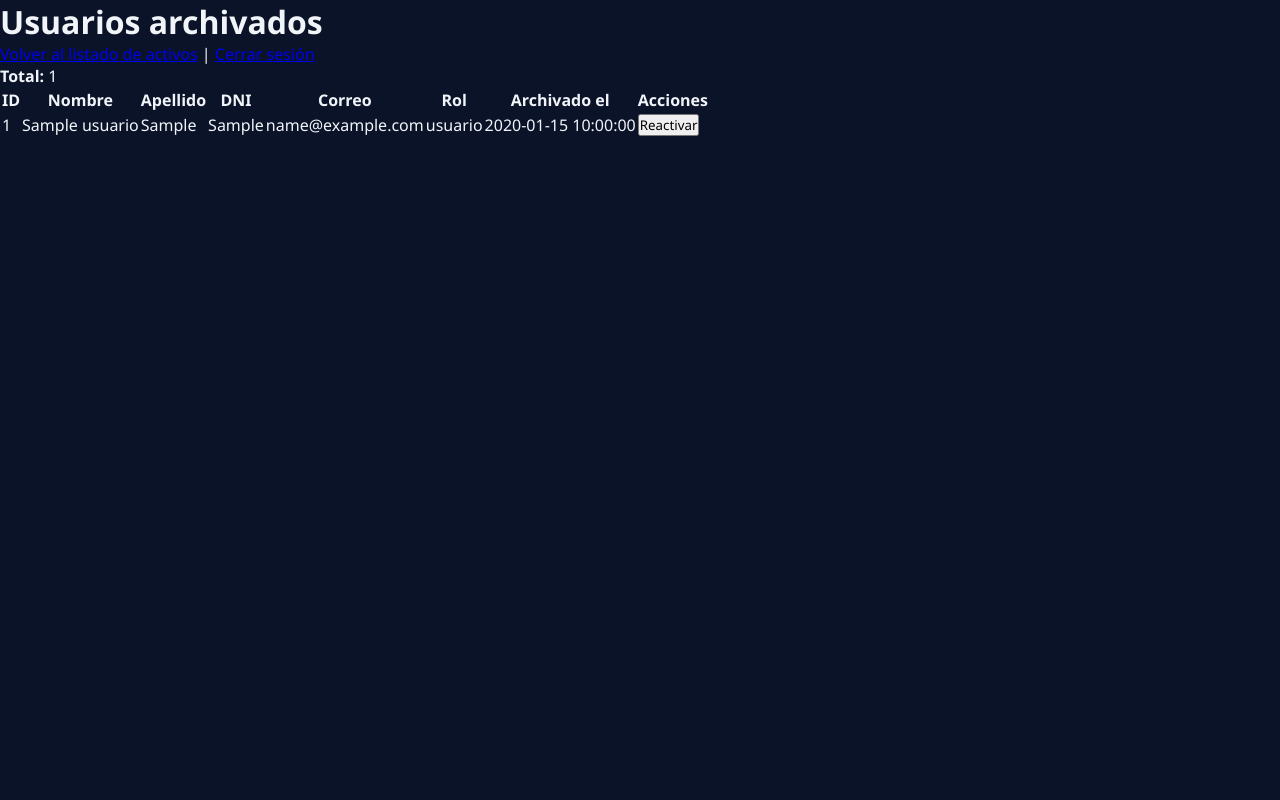
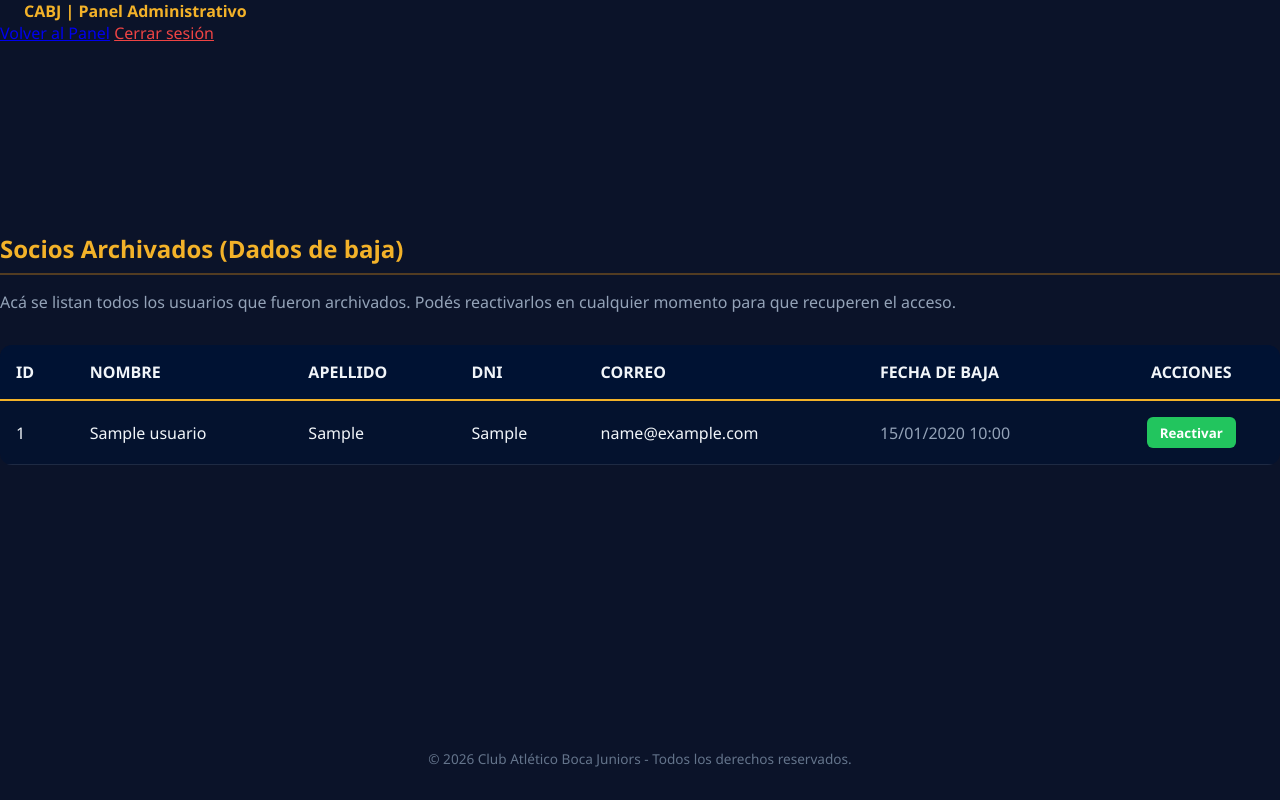
Before and after one commit to agustinpereyra310/Pereyra_Agustin_Proyecto_Final, a PHP site: page /usuarios_archivados.php in a window 1280 px wide. Run offline with PHP 8.4, Linux system fonts and the light colour scheme; the visitor is signed in with stand-in values (Sample User, id 1); tables that the repository leaves empty hold one stand-in row (values such as "Sample post").

Commit message:
Actualizo estilos y reactivacion de usuarios

```diff
--- a/LEEME.txt
+++ b/LEEME.txt
@@ -22,8 +22,8 @@ INSTALACION
       http://localhost/phpmyadmin
 
 4. Ir a la pestania "Importar", elegir el archivo boca_socios.sql
-   y presionar "Importar". Esto crea la base "boca_socios" y la tabla
-   "usuarios".
+   y presionar "Importar". Esto crea la base "boca_socios" y las tablas
+   "usuarios", "partidos" y "entradas_socios".
 
 5. Abrir el sistema en el navegador:
       http://localhost/Boca_socios/
--- a/reactivar_usuario.php
+++ b/reactivar_usuario.php
@@ -15,7 +15,7 @@ if ($_SERVER['REQUEST_METHOD'] !== 'POST') {
     exit('Método no permitido.');
 }
 
-// Verificamos el token CSRF
+// Verificamos el token CSRF (si no coincide, se corta acá)
 if (!validar_token_csrf($_POST['csrf_token'] ?? null)) {
     http_response_code(403);
     exit('Solicitud no válida.');
@@ -29,7 +29,7 @@ if ($id === false || $id === null || $id < 1) {
 }
 
 try {
-    // Quitamos la fecha de archivado: la cuenta vuelve a estar activa
+    // Reactivamos al usuario quitando la fecha de archivado (solo si estaba archivado)
     $stmt = $conexion->prepare(
         'UPDATE usuarios
          SET archivado_en = NULL
--- a/usuarios_archivados.php
+++ b/usuarios_archivados.php
@@ -1,5 +1,12 @@
 <?php
 session_start();
+
+// Guardia de seguridad: solo entra el admin
+if (!isset($_SESSION['usuario_id']) || ($_SESSION['usuario_rol'] ?? '') !== 'admin') {
+    header("Location: login.php");
+    exit();
+}
+
 require_once __DIR__ . '/conexion.php';
 require_once __DIR__ . '/funciones.php';
 
@@ -7,95 +14,87 @@ function escapar(string $valor): string {
     return htmlspecialchars($valor, ENT_QUOTES, 'UTF-8');
 }
 
-// PROTECCIÓN: solo admin
-if (!isset($_SESSION['usuario_id']) || ($_SESSION['usuario_rol'] ?? '') !== 'admin') {
-    http_response_code(403);
-    exit('Acceso denegado.');
-}
-
-// Mensaje de una acción anterior (se muestra una sola vez)
+// Mensaje de una acción anterior (reactivar): se muestra una sola vez
 $flash = $_SESSION['flash'] ?? '';
 unset($_SESSION['flash']);
 
 // Token CSRF para los botones de reactivar
 $tokenCsrf = generar_token_csrf();
 
-try {
-    // Solo usuarios archivados, los últimos archivados primero
-    $stmt = $conexion->query(
-        'SELECT id, nombre, apellido, dni, email, rol, archivado_en
-         FROM usuarios
-         WHERE archivado_en IS NOT NULL
-         ORDER BY archivado_en DESC'
-    );
-    $usuarios = $stmt->fetchAll();
-} catch (PDOException $e) {
-    error_log($e->getMessage());
-    http_response_code(500);
-    exit('No se pudo consultar la lista de archivados.');
-}
+// Traemos únicamente a los usuarios que SÍ tienen fecha de archivo (dados de baja)
+$stmt = $conexion->prepare("SELECT id, nombre, apellido, dni, email, rol, archivado_en FROM usuarios WHERE archivado_en IS NOT NULL ORDER BY archivado_en DESC");
+$stmt->execute();
+$archivados = $stmt->fetchAll();
 ?>
 <!DOCTYPE html>
 <html lang="es">
 <head>
     <meta charset="UTF-8">
     <meta name="viewport" content="width=device-width, initial-scale=1">
-    <title>Usuarios archivados</title>
+    <title>Socios Archivados - Panel Admin</title>
     <link rel="stylesheet" href="styles.css">
 </head>
 <body>
-    <main>
-        <h1>Usuarios archivados</h1>
-        <p>
-            <a href="admin_usuarios.php">Volver al listado de activos</a> |
-            <a href="cerrar_sesion.php">Cerrar sesión</a>
-        </p>
+    <header class="top-nav">
+        <div class="logo-club" style="padding-left: 1.5rem; font-weight: bold; color: #f3b229;">CABJ | Panel Administrativo</div>
+        <div class="top-nav-links" style="padding-right: 1.5rem;">
+            <a href="admin_usuarios.php">Volver al Panel</a>
+            <a href="cerrar_sesion.php" style="color: #ef4444;">Cerrar sesión</a>
+        </div>
+    </header>
 
+    <main class="main-container">
         <?php if ($flash !== ''): ?>
-            <p><strong><?= escapar($flash) ?></strong></p>
+            <div style="background: rgba(34, 197, 94, 0.1); border: 1px solid #22c55e; color: #22c55e; padding: 0.75rem 1rem; border-radius: 8px; margin-bottom: 1.5rem;">✓ <?= escapar($flash) ?></div>
         <?php endif; ?>
 
-        <p><strong>Total:</strong> <?= count($usuarios) ?></p>
+        <h2 style="margin-bottom: 1rem; color: #f3b229;">Socios Archivados (Dados de baja)</h2>
+        <p style="color: #94a3b8; margin-bottom: 2rem;">Acá se listan todos los usuarios que fueron archivados. Podés reactivarlos en cualquier momento para que recuperen el acceso.</p>
 
-        <?php if (empty($usuarios)): ?>
-            <p>No hay usuarios archivados.</p>
+        <?php if (count($archivados) === 0): ?>
+            <div style="background: rgba(255, 255, 255, 0.05); padding: 2rem; border-radius: 12px; text-align: center; color: #94a3b8;">
+                No hay socios archivados actualmente.
+            </div>
         <?php else: ?>
-            <table>
+            <div style="overflow-x: auto;">
+                <table class="tabla-usuarios" style="width: 100%; border-collapse: collapse; background: rgba(0, 18, 51, 0.6); border-radius: 12px; overflow: hidden;">
                     <thead>
-                    <tr>
-                        <th>ID</th>
-                        <th>Nombre</th>
-                        <th>Apellido</th>
-                        <th>DNI</th>
-                        <th>Correo</th>
-                        <th>Rol</th>
-                        <th>Archivado el</th>
-                        <th>Acciones</th>
+                        <tr style="background: #001233; border-bottom: 2px solid #f3b229; text-align: left;">
+                            <th style="padding: 1rem;">ID</th>
+                            <th style="padding: 1rem;">NOMBRE</th>
+                            <th style="padding: 1rem;">APELLIDO</th>
+                            <th style="padding: 1rem;">DNI</th>
+                            <th style="padding: 1rem;">CORREO</th>
+                            <th style="padding: 1rem;">FECHA DE BAJA</th>
+                            <th style="padding: 1rem; text-align: center;">ACCIONES</th>
                         </tr>
                     </thead>
                     <tbody>
-                    <?php foreach ($usuarios as $usuario): ?>
-                        <tr>
-                            <td><?= escapar((string) $usuario['id']) ?></td>
-                            <td><?= escapar($usuario['nombre']) ?></td>
-                            <td><?= escapar($usuario['apellido']) ?></td>
-                            <td><?= escapar($usuario['dni']) ?></td>
-                            <td><?= escapar($usuario['email']) ?></td>
-                            <td><?= escapar($usuario['rol']) ?></td>
-                            <td><?= escapar($usuario['archivado_en']) ?></td>
-                            <td>
-                                <form method="POST" action="reactivar_usuario.php" style="display:inline"
-                                      onsubmit="return confirm('¿Reactivar a este usuario?');">
+                        <?php foreach ($archivados as $u): ?>
+                        <tr style="border-bottom: 1px solid rgba(255, 255, 255, 0.1);">
+                            <td style="padding: 1rem;"><?= $u['id'] ?></td>
+                            <td style="padding: 1rem;"><?= escapar($u['nombre']) ?></td>
+                            <td style="padding: 1rem;"><?= escapar($u['apellido']) ?></td>
+                            <td style="padding: 1rem;"><?= escapar($u['dni']) ?></td>
+                            <td style="padding: 1rem;"><?= escapar($u['email']) ?></td>
+                            <td style="padding: 1rem; color: #94a3b8;"><?= date('d/m/Y H:i', strtotime($u['archivado_en'])) ?></td>
+                            <td style="padding: 1rem; text-align: center;">
+                                <form action="reactivar_usuario.php" method="POST" style="display:inline;" onsubmit="return confirm('¿Estás seguro de reactivar a este socio?');">
                                     <input type="hidden" name="csrf_token" value="<?= escapar($tokenCsrf) ?>">
-                                    <input type="hidden" name="id" value="<?= (int) $usuario['id'] ?>">
-                                    <button type="submit">Reactivar</button>
+                                    <input type="hidden" name="id" value="<?= (int) $u['id'] ?>">
+                                    <button type="submit" style="background-color: #22c55e; color: white; border: none; padding: 0.4rem 0.8rem; border-radius: 6px; font-weight: bold; cursor: pointer;">Reactivar</button>
                                 </form>
                             </td>
                         </tr>
                         <?php endforeach; ?>
                     </tbody>
                 </table>
+            </div>
         <?php endif; ?>
     </main>
+
+    <footer style="text-align: center; padding: 2rem; color: #64748b; font-size: 0.85rem; margin-top: 4rem;">
+        &copy; 2026 Club Atlético Boca Juniors - Todos los derechos reservados.
+    </footer>
 </body>
 </html>
```
Also changed, not shown: admin_crear_usuario.php (+71 -67 lines), boca_socios.sql (+30 -0 lines), editar_usuario.php (+34 -8 lines). Lines whose indentation alone changed are shown as unchanged.
